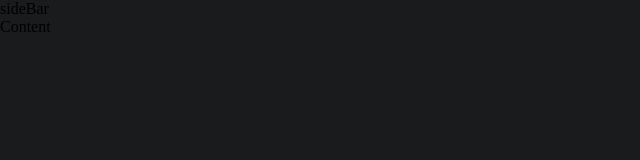
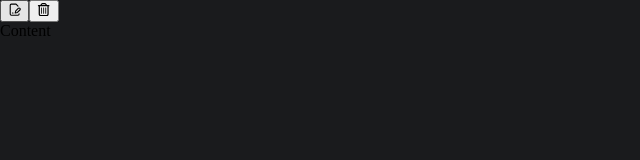
Before and after one commit to 7ossam7atem1/Mark-it, a React (Vite) app in the folder src/renderer/: page / in a window 1280 px wide. Shown: the top 160 px of the page, without its empty margins (0-640 px from the left). Built offline with nearby package versions, Linux system fonts and the light colour scheme.

Commit message:
feat:Add & delete markdown note  row buttons

```diff
--- a/src/renderer/src/App.tsx
+++ b/src/renderer/src/App.tsx
@@ -1,11 +1,13 @@
-import { Content, Dragtopbar, RootLayout, Sidebar } from './components'
+import { ActionButtonRow, Content, Dragtopbar, RootLayout, Sidebar } from '@/components'
 
 const App = () => {
   return (
     <>
       <Dragtopbar />
       <RootLayout>
-        <Sidebar className="p-2 ">sideBar</Sidebar>
+        <Sidebar className="p-2 ">
+          <ActionButtonRow className="flex justify-between mt-1 " />
+        </Sidebar>
         <Content className="border-l bg-zinc-900/50 border-l-white/20">Content</Content>
       </RootLayout>
     </>
--- /dev/null
+++ b/src/renderer/src/components/ActionButtonRow.tsx
@@ -0,0 +1,11 @@
+import { DeleteNoteButton, NewNoteButton } from '@/components'
+import { ComponentProps } from 'react'
+
+export const ActionButtonRow = ({ ...props }: ComponentProps<'div'>) => {
+  return (
+    <div {...props}>
+      <NewNoteButton />
+      <DeleteNoteButton />
+    </div>
+  )
+}
--- a/src/renderer/src/components/index.ts
+++ b/src/renderer/src/components/index.ts
@@ -1,3 +1,4 @@
+export * from './ActionButtonRow'
 export * from './AppLayout'
+export * from './Button'
 export * from './Dragtopbar'
-export * from './Button'
```
